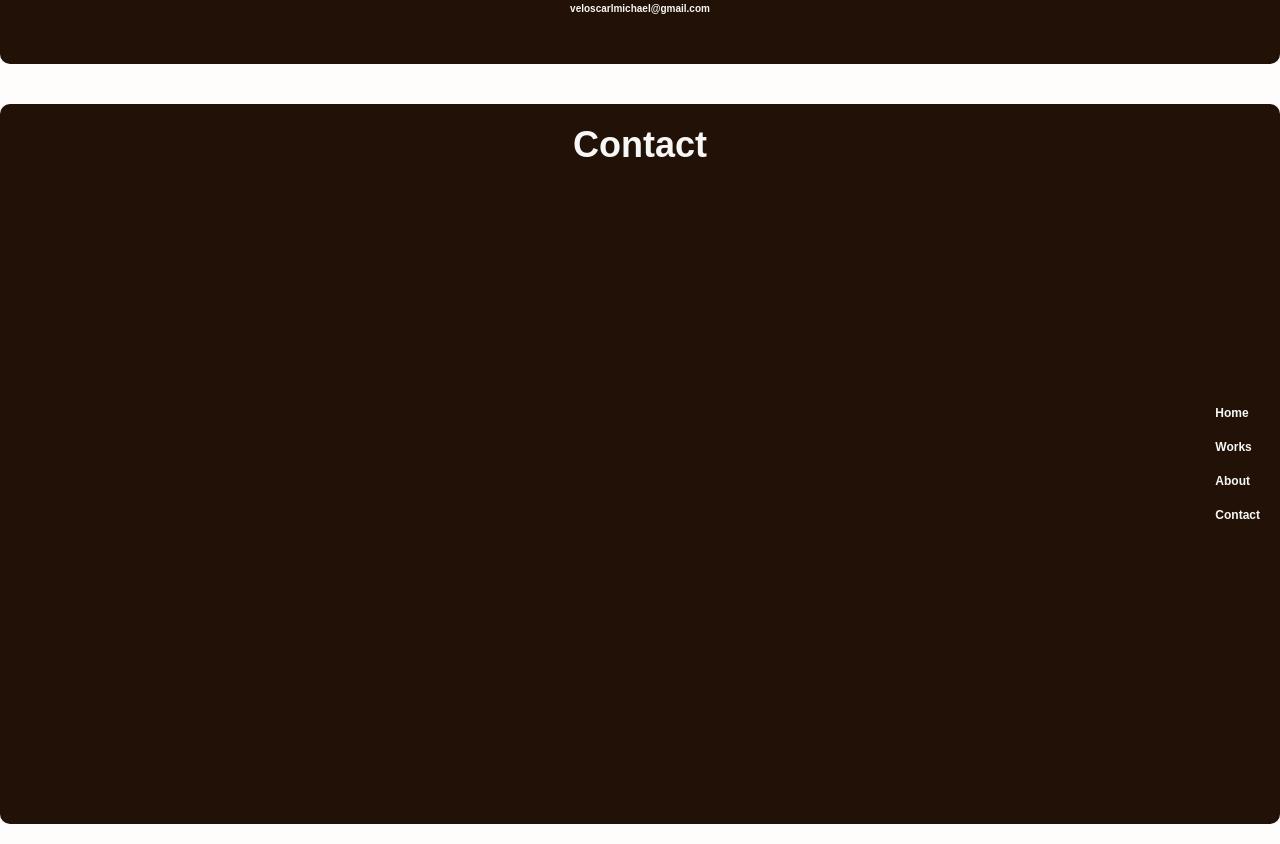
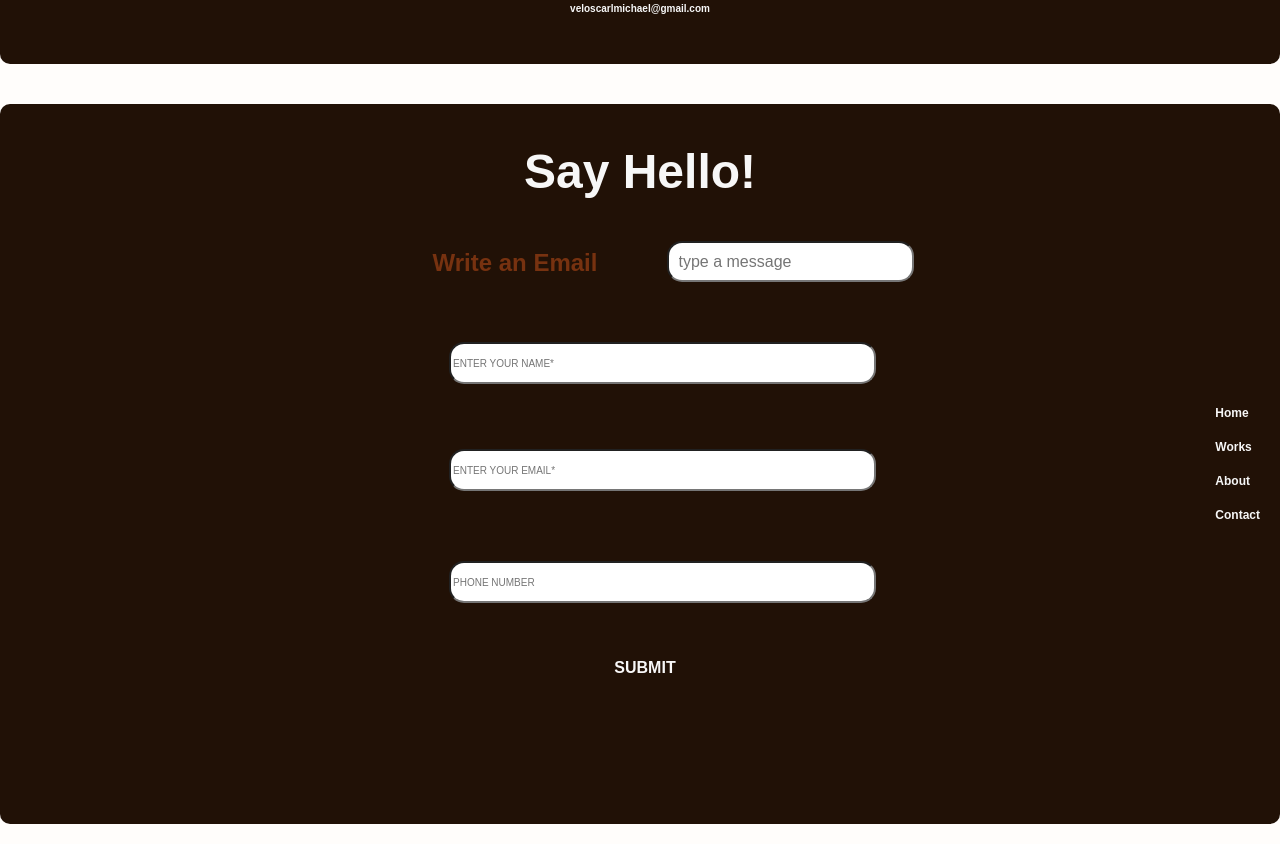
Before and after one commit to veloscarl/veloscarl.github.io, a plain HTML site: page index.html in a window 1280 px wide. Shown: the part 2196-3040 px from the top of the page. Drawn offline with Linux system fonts and the light colour scheme.

Commit message:
Update index.html

```diff
--- a/index.html
+++ b/index.html
@@ -185,14 +185,19 @@ I am particularly interested in Web Development,User Interface (UI) Design and G
                 </div>
             </div>
             <div id="contact" class="section">
-                <div class="section-title">Contact</div>
+                <div class="section-title" style="font-size: 48px; font-weight: bold; margin-top: 20px;">Say Hello!</div>
                 <nav>
                     <a href="#contact">Contact</a>
                     <a href="#about">About</a>
                     <a href="#works">Works</a>
                     <a href="#home">Home</a>
                 </nav>
-                <p></p>
+                <p style="font-size: 24px; font-weight: bold; color: #773210; margin-top: 30px; margin-left: -250px;">Write an Email</p>
+               <input type="text" style="margin-right: -300px; padding: 10px;  margin-top: -60px; font-size: 16px; color: #211106; border-radius: 15px; width: 223px; height: 17px;" placeholder="type a message">
+        <input type="text" style="margin-right: -45px; width: 419px; height: 36px; margin-top: 60px; font-size: 10px; color: #211106; border-radius: 15px; width: 419px; height: 36px;" placeholder="ENTER YOUR NAME*">
+        <input type="text" style="margin-right: -45px; width: 419px; height: 36px; margin-top: 65px; font-size: 10px; color: #211106; border-radius: 15px; width: 419px; height: 36px;" placeholder="ENTER YOUR EMAIL*">
+        <input type="text" style="margin-right: -45px; width: 419px; height: 36px; margin-top: 70px; font-size: 10px; color: #211106; border-radius: 15px; width: 419px; height: 36px;" placeholder="PHONE NUMBER">
+        <p style="font-size: 16px; font-weight: bold; color: #f8f7f7; margin-bottom: 30px; margin-right: -10px;  padding: 40px; ">SUBMIT</p>
             </div>
         </div>
     </main>
```
